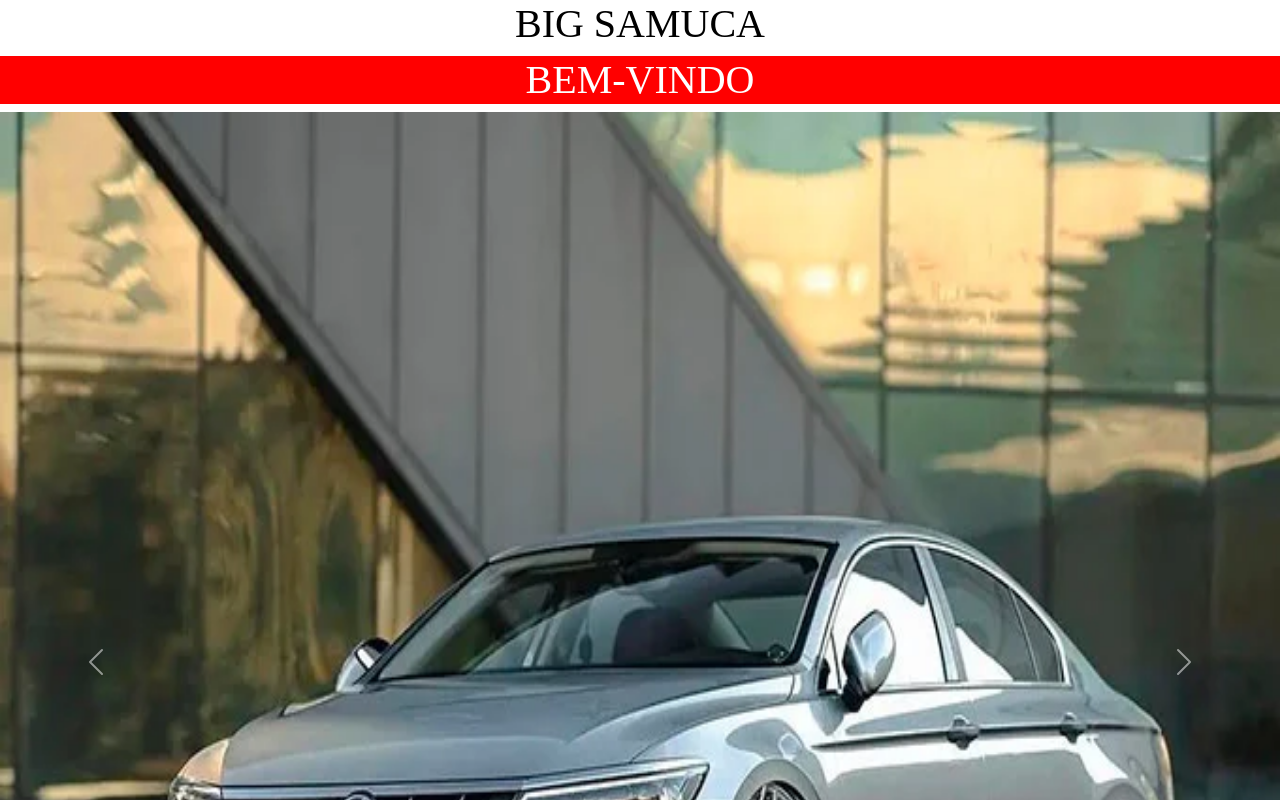
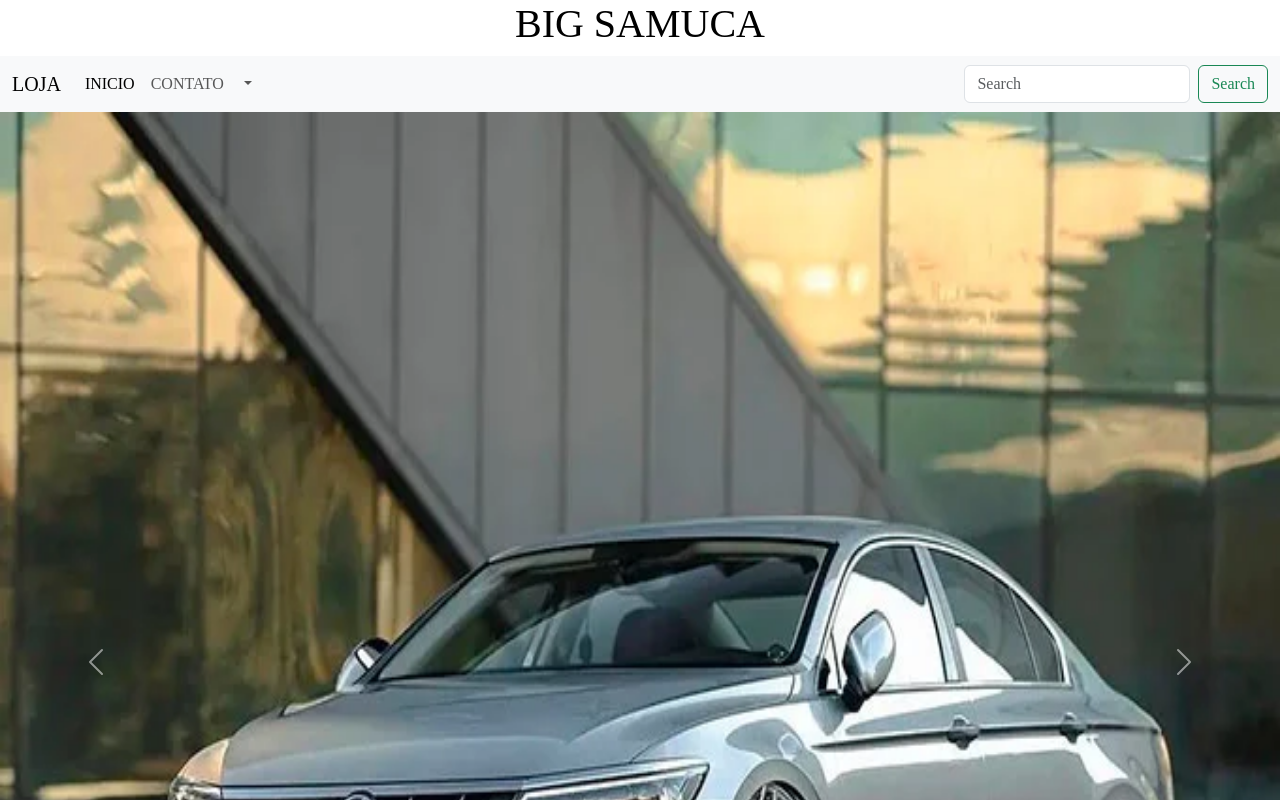
Before and after one commit to SamuellRodrigues/InterfaceWeb, a plain HTML site: page index.html in a window 1280 px wide. Shown: the top 800 px of the page. Drawn offline with nearby package versions, Linux system fonts and the light colour scheme.

Commit message:
atualizaçao

```diff
--- a/index.html
+++ b/index.html
@@ -7,8 +7,45 @@
 <link href="https://cdn.jsdelivr.net/npm/bootstrap@5.3.3/dist/css/bootstrap.min.css" rel="stylesheet" integrity="sha384-QWTKZyjpPEjISv5WaRU9OFeRpok6YctnYmDr5pNlyT2bRjXh0JMhjY6hW+ALEwIH" crossorigin="anonymous">
 </head>
 <body>
-    <header><h1>BEM-VINDO</h1></header>
-<main><div id="carouselExampleCaptions" class="carousel slide">
+    <header><nav class="navbar navbar-expand-lg bg-body-tertiary">
+        <div class="container-fluid">
+          <a class="navbar-brand" href="#">LOJA</a>
+          <button class="navbar-toggler" type="button" data-bs-toggle="collapse" data-bs-target="#navbarSupportedContent" aria-controls="navbarSupportedContent" aria-expanded="false" aria-label="Toggle navigation">
+            <span class="navbar-toggler-icon"></span>
+          </button>
+          <div class="collapse navbar-collapse" id="navbarSupportedContent">
+            <ul class="navbar-nav me-auto mb-2 mb-lg-0">
+              <li class="nav-item">
+                <a class="nav-link active" aria-current="page" href="#">INICIO</a>
+              </li>
+              <li class="nav-item">
+                <a class="nav-link" href="contato.html">CONTATO</a>
+              </li>
+              <li class="nav-item dropdown">
+                <a class="nav-link dropdown-toggle" href="#" role="button" data-bs-toggle="dropdown" aria-expanded="false">
+
+                </a>
+                <ul class="dropdown-menu">
+                  <li><a class="dropdown-item" href="#">Sonata</a></li>
+                  <li><a class="dropdown-item" href="#">C250 AMG</a></li>
+                  <li><hr class="dropdown-divider"></li>
+                  <li><a class="dropdown-item" href="#">Passat</a></li>
+                </ul>
+              </li>
+              <li class="nav-item">
+                <a class="nav-link disabled" aria-disabled="true">
+
+                </a>
+              </li>
+            </ul>
+            <form class="d-flex" role="search">
+              <input class="form-control me-2" type="search" placeholder="Search" aria-label="Search">
+              <button class="btn btn-outline-success" type="submit">Search</button>
+            </form>
+          </div>
+        </div>
+      </nav></header>
+    <main><div id="carouselExampleCaptions" class="carousel slide">
     <div class="carousel-indicators">
       <button type="button" data-bs-target="#carouselExampleCaptions" data-bs-slide-to="0" class="active" aria-current="true" aria-label="Slide 1"></button>
       <button type="button" data-bs-target="#carouselExampleCaptions" data-bs-slide-to="1" aria-label="Slide 2"></button>
@@ -28,6 +65,13 @@
           <h5>HYUNDAI</h5>
           <p>Sonata Rebaixado.</p>
         </div>
+    </div>
+    <div class="carousel-item">
+      <img src="sonata-rebaixado-aro20-03.jpg" class="d-block w-100" alt="...">
+      <div class="carousel-caption d-none d-md-block">
+        <h5>HYUNDAI</h5>
+        <p>Sonata Rebaixado.</p>
+      </div>
       </div>
       <div class="carousel-item">
         <img src="mercedes-c250-amg-rebaixada-roda20-03.jpg" class="d-block w-100" alt="...">
--- a/style.css
+++ b/style.css
@@ -9,7 +9,7 @@ header{
     background-color: rgb(255, 0, 0);
     color: rgb(255, 255, 255);
     text-align: center;
-    font-size:  45pt;
+
     font-family: 'Times New Roman', Times, serif;
 }
 main{
```
Also changed, not shown: LINK.txt (added), expo-de-carros-SGS.webp (added).
